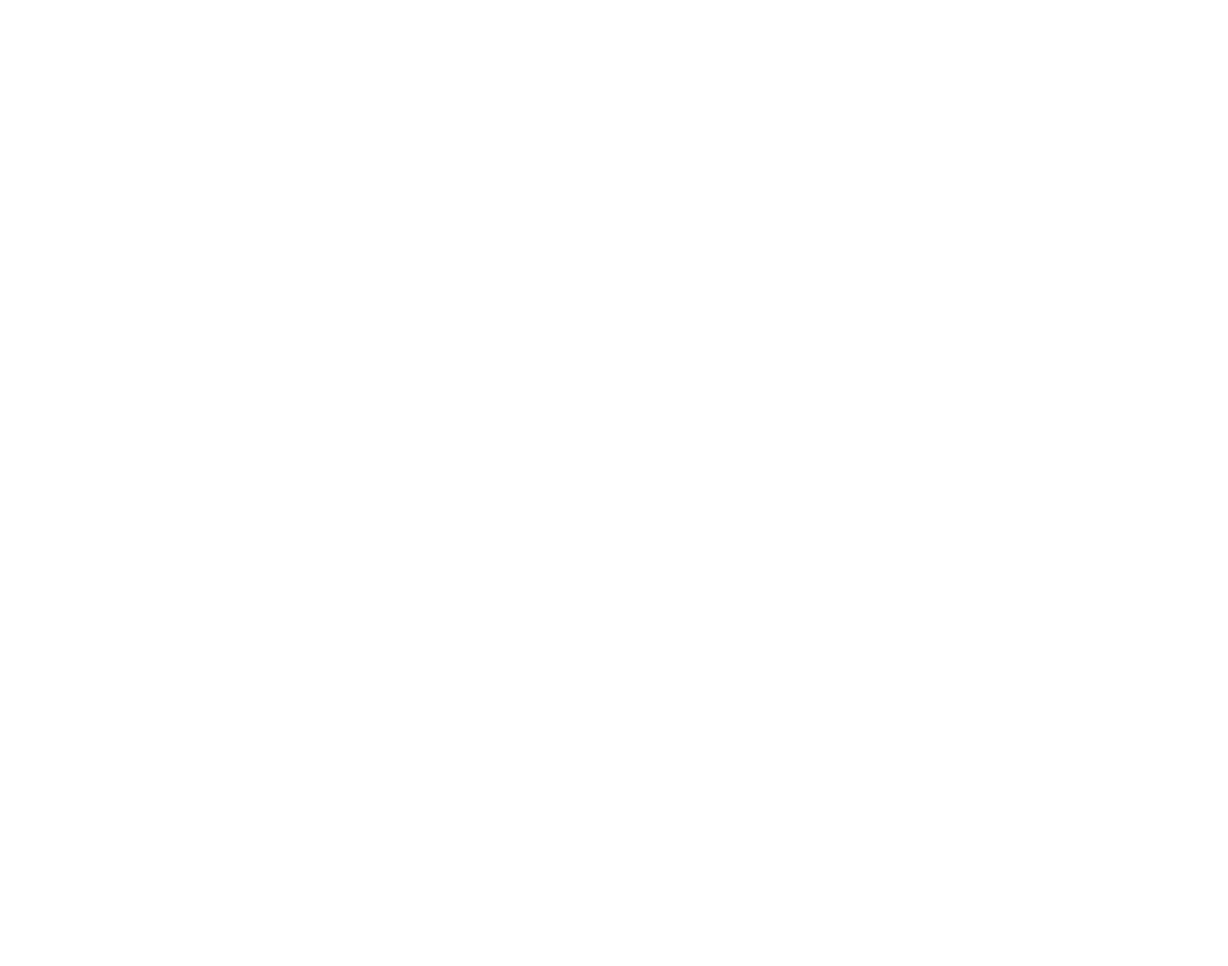
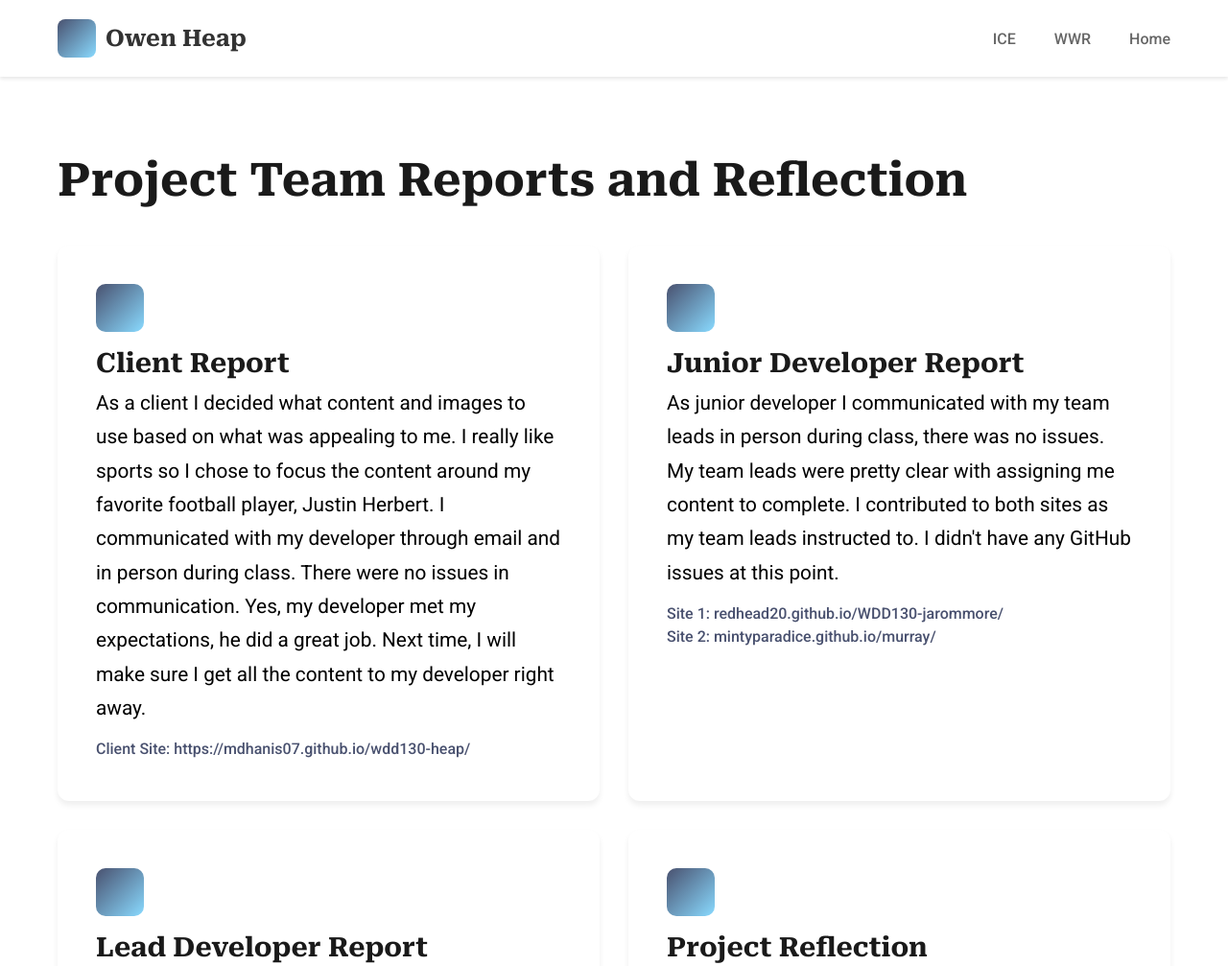
Before and after one commit to ooheap/wdd130a, a plain HTML site: page client_report.html in a window 1280 px wide. Shown: the top 1007 px of the page at 96% size. Before the commit the page ends 800 px from the top, so only its background shows below. Drawn offline with Linux system fonts and the light colour scheme.

Commit message:
fixed header links and added client report

```diff
--- a/client_report.html
+++ b/client_report.html
@@ -0,0 +1,136 @@
+<!DOCTYPE html>
+<html lang="en">
+<head>
+    <meta charset="UTF-8">
+    <meta name="viewport" content="width=device-width, initial-scale=1.0">
+    <title>Project Report - Owen Heap</title>
+    <link href="https://fonts.googleapis.com/css2?family=Roboto:wght@400;500&family=Roboto+Serif:wght@600;700&display=swap" rel="stylesheet">
+    <link rel="stylesheet" href="styles/styles.css">
+    <style>
+
+        .report-paragraph {
+            margin-bottom: 0 !important;
+            line-height: 1.7 !important;
+            font-size: 1.3em !important; /* Increased font size again */
+            color: #000000 !important; /* Guaranteed Solid Black */
+            font-weight: 400 !important;
+        }
+
+        .project-card a {
+            color: #49516F;
+            text-decoration: none;
+            font-weight: 500;
+        }
+        .project-card a:hover {
+            color: #89DAFF;
+            text-decoration: underline;
+        }
+        .project-card h3 {
+            color: #1a1a1a;
+            font-size: 28px;
+        }
+
+        .projects-grid {
+            grid-template-columns: repeat(2, 1fr);
+            gap: 30px;
+            margin-top: 40px;
+        }
+
+        /* Ensure all cards have equal height/space in the grid */
+        .project-card {
+            display: flex;
+            flex-direction: column;
+            justify-content: flex-start;
+            min-height: 350px; /* Increased min-height to accommodate larger text */
+            padding: 40px;
+        }
+
+        /* Responsive adjustment for 1 column on smaller screens, matching your existing media query */
+        @media (max-width: 768px) {
+            .projects-grid {
+                grid-template-columns: 1fr; /* Stack cards vertically on mobile */
+            }
+        }
+
+        /* Styling for the links/sites list */
+        .project-card ul {
+            list-style: none;
+            padding-left: 0;
+            margin-top: 15px;
+        }
+        .project-card ul li {
+            margin-bottom: 5px;
+            font-size: 1em;
+        }
+    </style>
+</head>
+<body>
+    <header>
+        <div class="logo">
+            <div class="logo-icon"></div>
+            <span class="logo-text">Owen Heap</span>
+        </div>
+        <nav>
+            <a href="ice.html">ICE</a>
+            <a href="wwr/index.html">WWR</a>
+            <a href="index.html">Home</a>
+        </nav>
+    </header>
+
+    <main class="main-content">
+        <h1>Project Team Reports and Reflection</h1>
+
+        <div class="projects-grid">
+
+            <div class="project-card">
+                <div class="project-icon"></div>
+                <h3>Client Report</h3>
+                <div>
+                    <p class="report-paragraph">As a client I decided what content and images to use based on what was appealing to me. I really like sports so I chose to focus the content around my favorite football player, Justin Herbert. I communicated with my developer through email and in person during class. There were no issues in communication. Yes, my developer met my expectations, he did a great job. Next time, I will make sure I get all the content to my developer right away.</p>
+                    <ul>
+                        <li><a href="https://mdhanis07.github.io/wdd130-heap/" target="_blank">Client Site: https://mdhanis07.github.io/wdd130-heap/</a></li>
+                    </ul>
+                </div>
+            </div>
+
+            <div class="project-card">
+                <div class="project-icon"></div>
+                <h3>Junior Developer Report</h3>
+                <div>
+                    <p class="report-paragraph">As junior developer I communicated with my team leads in person during class, there was no issues. My team leads were pretty clear with assigning me content to complete. I contributed to both sites as my team leads instructed to. I didn't have any GitHub issues at this point.</p>
+                    <ul>
+                        <li><a href="https://redhead20.github.io/WDD130-jarommore/" target="_blank">Site 1: redhead20.github.io/WDD130-jarommore/</a></li>
+                        <li><a href="https://mintyparadice.github.io/murray/" target="_blank">Site 2: mintyparadice.github.io/murray/</a></li>
+                    </ul>
+                </div>
+            </div>
+
+            <div class="project-card">
+                <div class="project-icon"></div>
+                <h3>Lead Developer Report</h3>
+                <div>
+                    <p class="report-paragraph">I communicated my tasks to my junior developers in person and over email. I communicated with my client mostly in person during class, and a little bit over email. There were not any major issues with communication, however it did take a while for me to receive the content from my client for the webpage which was a minor hold up. I used GitHub pages to publish it and gave my client access to the repository. It took me a while to really understand GitHub, but i managed to make it work and feel good about using GitHub now.</p>
+                    <ul>
+                        <li><a href="https://ooheap.github.io/wdd130-minty/" target="_blank">Published Site: ooheap.github.io/wdd130-minty/</a></li>
+                    </ul>
+                </div>
+            </div>
+
+            <div class="project-card">
+                <div class="project-icon"></div>
+                <h3>Project Reflection</h3>
+                <div>
+                    <p class="report-paragraph">The most challenging part of the project was learning to use GitHub. I have always been a little confused on how to use GitHub but I overcame the problems I had. I enjoyed designing my own webpage with a site plan and wireframe and seeing it come to life. If I were to do this project again I would get in contact with my junior devs much earlier and collaborate with them much more. I feel confident working on real-world projects after this experience because I feel confident in using GitHub and communicating with a team to distribute a workload.</p>
+                </div>
+            </div>
+
+        </div>
+    </main>
+
+    <footer>
+        <div class="footer-bottom">
+            <p>&copy; 2025 OwenHeap. All rights reserved.</p>
+        </div>
+    </footer>
+</body>
+</html>
--- a/styles/styles.css
+++ b/styles/styles.css
@@ -235,7 +235,7 @@ nav a:hover {
 .projects-grid {
     display: grid;
     grid-template-columns: repeat(auto-fill, minmax(300px, 1fr));
-    gap: 30px;
+    gap: 25px;
     margin-top: 40px;
 }
 
```
Also changed, not shown: ice.html (+2 -2 lines), index.html (+13 -7 lines).
